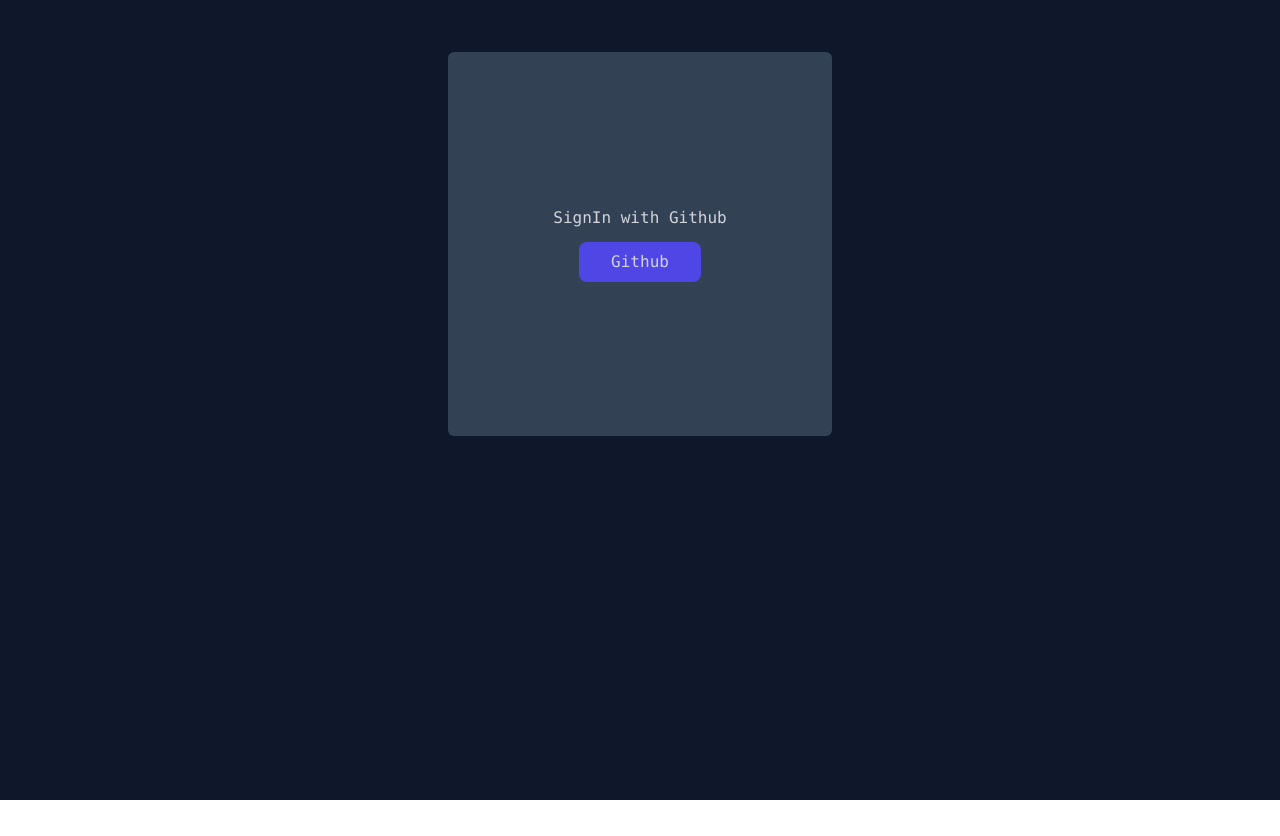
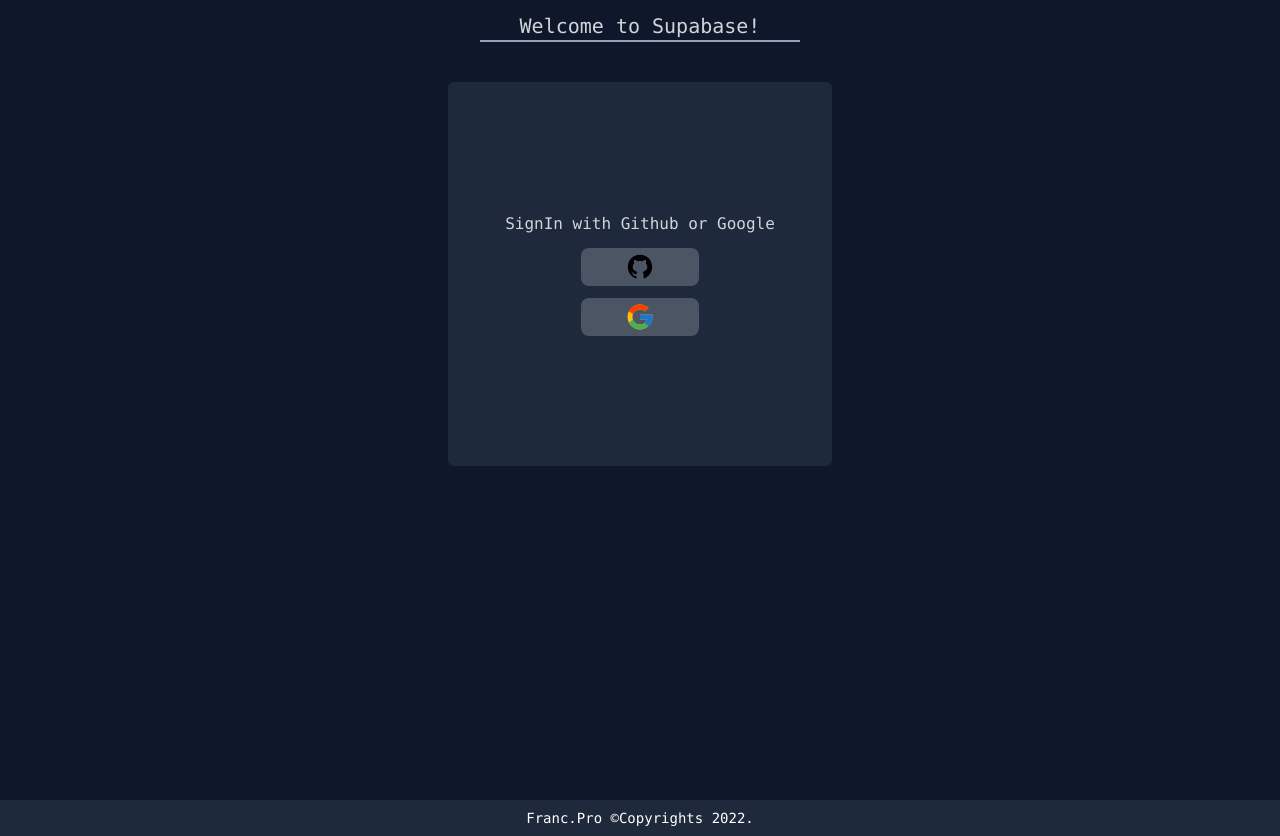
Before and after one commit to Francis-Mwaniki/NuxtSupabaseApp, a Nuxt app: page / in a window 1280 px wide. Before the commit the page ends 800 px from the top, so only its background shows below. Built offline with nearby package versions, Linux system fonts and the light colour scheme; no server answers.

Commit message:
nuxt3Supabase

```diff
--- a/app.vue
+++ b/app.vue
@@ -1,5 +1,14 @@
 <template>
-  <div>
+  <div class="overflow-hidden">
     <NuxtPage />
+    <FootVue />
   </div>
 </template>
+<script>
+import FootVue from "./components/Foot.vue";
+export default {
+  components: {
+    FootVue,
+  },
+};
+</script>
--- /dev/null
+++ b/components/Foot.vue
@@ -0,0 +1,13 @@
+<template>
+  <div
+    class="bg-slate-800 text-white font-mono text-sm flex justify-center items-center mx-auto py-2"
+  >
+    Franc.Pro &copy;Copyrights 2022.
+  </div>
+</template>
+
+<script>
+export default {};
+</script>
+
+<style></style>
--- a/pages/index.vue
+++ b/pages/index.vue
@@ -1,14 +1,60 @@
 <template>
-  <main class="bg-slate-900 p-3 min-h-screen">
+  <main class="bg-slate-900 p-3 min-h-screen overflow-y-hidden">
+    <h1
+      class="text-gray-300 font-mono flex justify-center items-center mx-auto text-xl border-b-2 border-slate-400 max-w-xs"
+    >
+      Welcome to Supabase!
+    </h1>
     <div
-      class="bg-slate-700 rounded-md p-2 mt-10 max-w-sm h-96 flex flex-col gap-y-3 justify-center items-center mx-auto"
+      class="bg-slate-800 rounded-md p-2 mt-10 max-w-sm h-96 flex flex-col gap-y-3 justify-center items-center mx-auto"
     >
-      <h3 class="text-gray-300 font-mono">SignIn with Github</h3>
+      <h3 class="text-gray-300 font-mono">SignIn with Github or Google</h3>
       <button
-        class="px-8 py-2 rounded-lg bg-indigo-600 text-gray-300 font-mono"
+        class="flex justify-self-center items-center mx-auto bg-gray-600 px-11 rounded-lg py-1"
         @click="signInWithGithub"
       >
-        Github
+        <svg
+          xmlns="http://www.w3.org/2000/svg"
+          x="0px"
+          y="0px"
+          width="30"
+          height="30"
+          viewBox="0 0 64 64"
+        >
+          <path
+            d="M32 6C17.641 6 6 17.641 6 32c0 12.277 8.512 22.56 19.955 25.286-.592-.141-1.179-.299-1.755-.479V50.85c0 0-.975.325-2.275.325-3.637 0-5.148-3.245-5.525-4.875-.229-.993-.827-1.934-1.469-2.509-.767-.684-1.126-.686-1.131-.92-.01-.491.658-.471.975-.471 1.625 0 2.857 1.729 3.429 2.623 1.417 2.207 2.938 2.577 3.721 2.577.975 0 1.817-.146 2.397-.426.268-1.888 1.108-3.57 2.478-4.774-6.097-1.219-10.4-4.716-10.4-10.4 0-2.928 1.175-5.619 3.133-7.792C19.333 23.641 19 22.494 19 20.625c0-1.235.086-2.751.65-4.225 0 0 3.708.026 7.205 3.338C28.469 19.268 30.196 19 32 19s3.531.268 5.145.738c3.497-3.312 7.205-3.338 7.205-3.338.567 1.474.65 2.99.65 4.225 0 2.015-.268 3.19-.432 3.697C46.466 26.475 47.6 29.124 47.6 32c0 5.684-4.303 9.181-10.4 10.4 1.628 1.43 2.6 3.513 2.6 5.85v8.557c-.576.181-1.162.338-1.755.479C49.488 54.56 58 44.277 58 32 58 17.641 46.359 6 32 6zM33.813 57.93C33.214 57.972 32.61 58 32 58 32.61 58 33.213 57.971 33.813 57.93zM37.786 57.346c-1.164.265-2.357.451-3.575.554C35.429 57.797 36.622 57.61 37.786 57.346zM32 58c-.61 0-1.214-.028-1.813-.07C30.787 57.971 31.39 58 32 58zM29.788 57.9c-1.217-.103-2.411-.289-3.574-.554C27.378 57.61 28.571 57.797 29.788 57.9z"
+          ></path>
+        </svg>
+      </button>
+      <button
+        class="flex justify-self-center items-center mx-auto bg-gray-600 px-11 rounded-lg py-1"
+        @click="signInWithGoogle"
+      >
+        <svg
+          xmlns="http://www.w3.org/2000/svg"
+          x="0px"
+          y="0px"
+          width="30"
+          height="30"
+          viewBox="0 0 48 48"
+        >
+          <path
+            fill="#FFC107"
+            d="M43.611,20.083H42V20H24v8h11.303c-1.649,4.657-6.08,8-11.303,8c-6.627,0-12-5.373-12-12c0-6.627,5.373-12,12-12c3.059,0,5.842,1.154,7.961,3.039l5.657-5.657C34.046,6.053,29.268,4,24,4C12.955,4,4,12.955,4,24c0,11.045,8.955,20,20,20c11.045,0,20-8.955,20-20C44,22.659,43.862,21.35,43.611,20.083z"
+          ></path>
+          <path
+            fill="#FF3D00"
+            d="M6.306,14.691l6.571,4.819C14.655,15.108,18.961,12,24,12c3.059,0,5.842,1.154,7.961,3.039l5.657-5.657C34.046,6.053,29.268,4,24,4C16.318,4,9.656,8.337,6.306,14.691z"
+          ></path>
+          <path
+            fill="#4CAF50"
+            d="M24,44c5.166,0,9.86-1.977,13.409-5.192l-6.19-5.238C29.211,35.091,26.715,36,24,36c-5.202,0-9.619-3.317-11.283-7.946l-6.522,5.025C9.505,39.556,16.227,44,24,44z"
+          ></path>
+          <path
+            fill="#1976D2"
+            d="M43.611,20.083H42V20H24v8h11.303c-0.792,2.237-2.231,4.166-4.087,5.571c0.001-0.001,0.002-0.001,0.003-0.002l6.19,5.238C36.971,39.205,44,34,44,24C44,22.659,43.862,21.35,43.611,20.083z"
+          ></path>
+        </svg>
       </button>
     </div>
   </main>
@@ -17,9 +63,15 @@
 <script>
 export default {
   setup() {
-    const fetchedData = ref([]);
     const user = useSupabaseUser();
     const { auth } = useSupabaseClient();
+    watchEffect(() => {
+      if (user.value) {
+        navigateTo("/tasks");
+      }
+    });
+    const fetchedData = ref([]);
+
     const signInWithGithub = async () => {
       const { error, data } = await auth.signInWithOAuth({
         provider: "github",
@@ -28,7 +80,15 @@
       fetchedData.value.push(data);
       console.log(data);
     };
-    return { user, auth, signInWithGithub };
+    const signInWithGoogle = async () => {
+      const { error, data } = await auth.signInWithOAuth({
+        provider: "google",
+      });
+      if (error) throw Error;
+      fetchedData.value.push(data);
+      console.log(data);
+    };
+    return { user, auth, signInWithGithub, signInWithGoogle };
   },
 };
 </script>
--- a/pages/tasks.vue
+++ b/pages/tasks.vue
@@ -1,21 +1,89 @@
 <template>
-  <div class="text-white">Data</div>
+  <main class="relative">
+    <div class="absolute top-2 right-3 text-white">
+      <button @click="logout">Logout</button>
+    </div>
+    <main
+      class="bg-slate-900 min-h-screen pb-6 flex justify-center flex-col items-center gap-y-11"
+    >
+      <h1 class="text-white text-2xl text-center">Supabase todo App</h1>
+      <div
+        class="bg-slate-800 max-w-md flex justify-center items-center mx-auto rounded-md flex-col p-10"
+      >
+        <div class="flex mx-auto justify-center items-center flex-row gap-x-2">
+          <input
+            type="text"
+            v-model="addNewTask"
+            class="px-5 py-3 bg-yellow-100 rounded-lg text-black"
+            placeholder="make something..."
+          />
+          <button
+            class="bg-indigo-600 rounded-md text-white font-mono py-3 px-4"
+            @click="createData"
+          >
+            Enter.
+          </button>
+        </div>
+        <div
+          class="flex justify-center items-center mx-auto max-w-md flex-col"
+          v-for="task in newTask"
+          :key="task.id"
+        >
+          <div class="flex justify-start items-center mx-auto pt-3 gap-3 min-w-max mt-1">
+            <div class="text-white px-7">{{ task.tasks }}</div>
+            <button class="bg-emerald-700 px-7 rounded-lg border-none text-white">
+              {{ task.completed }}
+            </button>
+          </div>
+        </div>
+      </div>
+    </main>
+  </main>
 </template>
 
 <script>
+import { ref } from "vue";
+import { useRouter } from "vue-router";
+
 export default {
   setup() {
+    const router = useRouter();
     const client = useSupabaseClient();
     const user = useSupabaseUser();
-    const newTask = ref("");
+    const newTask = ref([]);
+    const addNewTask = ref("");
+    definePageMeta({
+      middleware: "auth",
+    });
     const fetchAllData = async () => {
       const { data, error } = await client.from("tasks").select("*");
 
-      console.log(data);
+      if (error) throw Error;
+      newTask.value = data;
+    };
+    const createData = async () => {
+      if (newTask.value.length === 0) {
+        return;
+      }
+      const { data, error } = await client.from("tasks").insert({
+        id: 8,
+        tasks: addNewTask.value,
+        completed: false,
+      });
+      if (error) throw Error;
+      else {
+        newTask.value.push(data);
+        addNewTask.value = "";
+        location.reload();
+      }
+    };
+    const logout = async () => {
+      await client.auth.signOut();
+      router.push("/");
     };
 
     fetchAllData();
-    return { newTask, fetchAllData, user };
+    return { newTask, fetchAllData, user, addNewTask, createData, logout };
   },
 };
 </script>
```
Also changed, not shown: middleware/auth.ts (added, +7 -0 lines).
